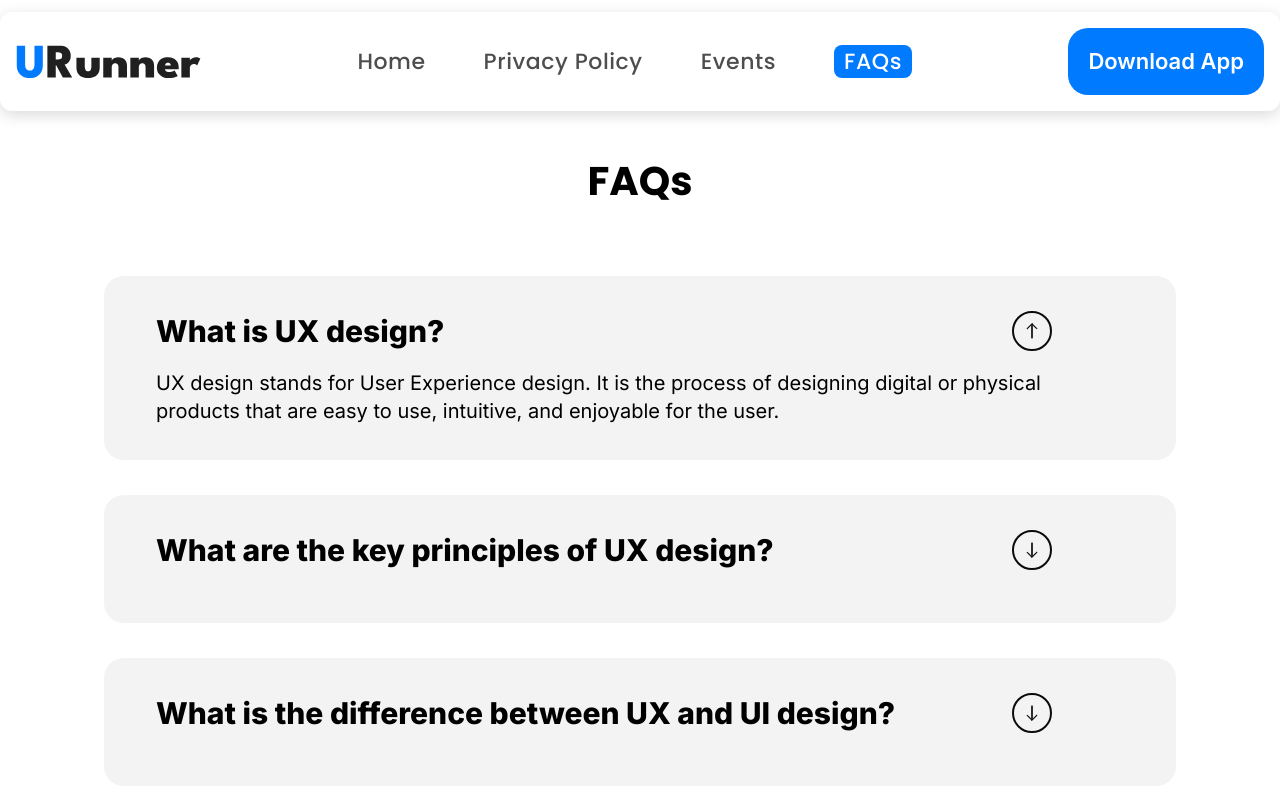
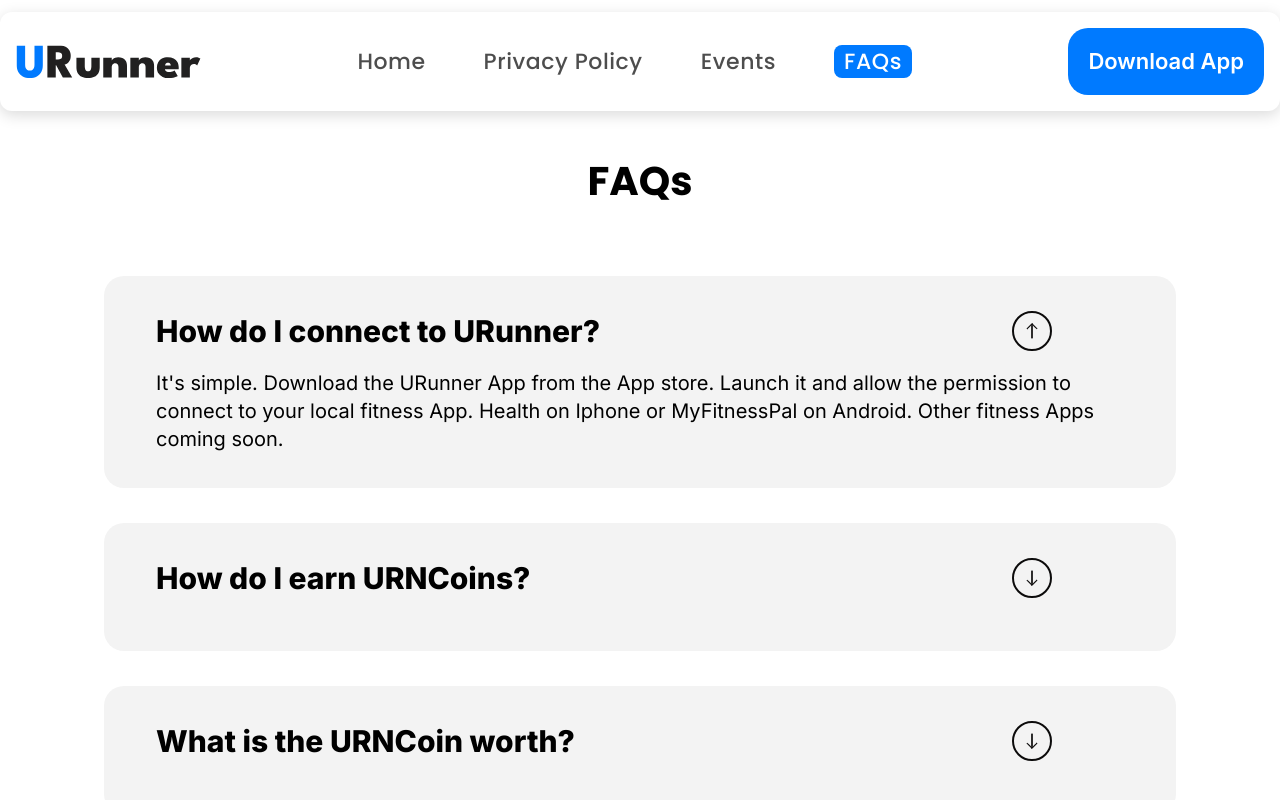
Before and after one commit to Mickey771/urunner, a Next.js app: page /faq in a window 1280 px wide. Shown: the top 800 px of the page. Built offline with nearby package versions, Linux system fonts and the light colour scheme.

Commit message:
faq changed

```diff
--- a/src/app/faq/page.tsx
+++ b/src/app/faq/page.tsx
@@ -15,29 +15,19 @@
 
 const accordionData = [
   {
-    title: "What is UX design?",
+    title: "How do I connect to URunner?",
     text:
-      "UX design stands for User Experience design. It is the process of designing digital or physical products that are easy to use, intuitive, and enjoyable for the user.",
+      "It's simple. Download the URunner App from the App store. Launch it and allow the permission to connect to your local fitness App. Health on Iphone or MyFitnessPal on Android.  Other fitness Apps coming soon.",
   },
   {
-    title: "What are the key principles of UX design?",
+    title: "How do I earn URNCoins?",
     text:
-      "The key principles of UX design include user-centered design, accessibility, usability, consistency, hierarchy, feedback, and simplicity. These principles guide designers in creating products that meet user needs and expectations.",
+      "URunner will connect to your fitness App and monitor the number of steps and calories for the day.  Using a complex fitness algorithm, URunner will determine your Activity Score and calculate the number of URNCoins, which will be transferred into your URunner wallet daily.",
   },
   {
-    title: "What is the difference between UX and UI design?",
+    title: "What is the URNCoin worth?",
     text:
-      "While UX (User Experience) design focuses on the overall feel of the product and how users interact with it, UI (User Interface) design is more concerned with the visual elements and layout of the product. UX design deals with the entire user journey, while UI design focuses on the look and feel of the interface.",
-  },
-  {
-    title: "What is a wireframe?",
-    text:
-      "A wireframe is a basic visual representation of a webpage or app's layout. It's a low-fidelity sketch that outlines the structure and layout of key elements without detailed design elements. Wireframes help designers and stakeholders visualize the basic structure of a product before investing time in detailed designs.",
-  },
-  {
-    title: "What is user testing?",
-    text:
-      "User testing is the process of evaluating a product by testing it with representative users. It involves observing users as they attempt to complete tasks using the product. This helps identify usability issues, gather user feedback, and validate design decisions to improve the overall user experience.",
+      "It depends on the global utilization of the URunner App and the total number of steps recorded and calories burned across the world.  The more the users, steps and calories, the higher the value. Our goal is to have a positive impact on Global Health and Fitness!",
   },
 ];
 
```
